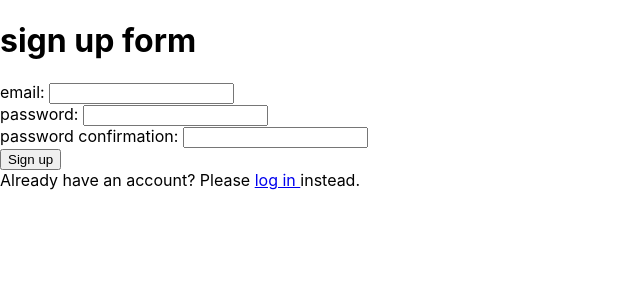
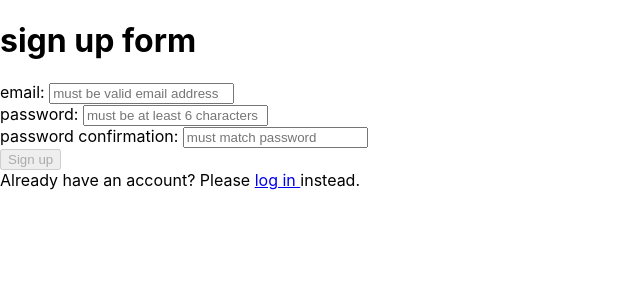
Before and after one commit to Harrison-Hughes/jot-react, a React (Create React App) app: page /WelcomeToJot in a window 1280 px wide. Shown: the top 300 px of the page, without its empty margins (0-640 px from the left). Built offline with nearby package versions, Linux system fonts and the light colour scheme.

Commit message:
getCollaborators added to API

```diff
--- a/src/adapters/API.js
+++ b/src/adapters/API.js
@@ -85,6 +85,12 @@ const newPad = (name, description, projectId) =>
     console.error("Error:", error);
   });
 
+const getCollaborators = projectCode =>
+  fetch(`${showCollaborators}/newPad/${projectCode}`, {
+    method: "GET",
+    headers: HEADERS_AUTH
+  }).then(jsonify);
+
 export default {
   signin,
   signup,
@@ -93,6 +99,7 @@ export default {
   myProjects,
   getProject,
   newPad,
+  getCollaborators,
   hasToken: !!localStorage.token,
   clearToken: () => localStorage.removeItem("token")
 };
--- a/src/auth-app/home/HomeBody.js
+++ b/src/auth-app/home/HomeBody.js
@@ -3,7 +3,7 @@ import ProjectContainer from "./home body/ProjectContainer";
 import NewProjectForm from "./home body/NewProjectForm";
 import API from "../../adapters/API";
 
-const HomeBody = props => {
+const HomeBody = () => {
   const [newProjectForm, setNewProjectForm] = useState(false);
   const [projects, setProjects] = useState([]);
 
@@ -20,6 +20,7 @@ const HomeBody = props => {
   return (
     <div className="home-body">
       <ProjectContainer
+        refetch={() => fetchProjects()}
         projects={projects}
         newProjectForm={newProjectForm}
         toggleNewProject={() => setNewProjectForm(!newProjectForm)}
--- a/src/auth-app/home/home body/ProjectContainer.js
+++ b/src/auth-app/home/home body/ProjectContainer.js
@@ -12,6 +12,10 @@ const ProjectContainer = props => {
     );
   };
 
+  useEffect(() => {
+    props.refetch();
+  }, []);
+
   return (
     <div className="project-container">
       {renderProjects()}
--- a/src/unauth-app/unauth-forms/SignUpForm.js
+++ b/src/unauth-app/unauth-forms/SignUpForm.js
@@ -1,31 +1,30 @@
-import React, { useState } from 'react';
+import React, { useState } from "react";
 import API from "../../adapters/API";
-import { Link, Redirect } from 'react-router-dom'
-
+import { Link, Redirect } from "react-router-dom";
 
 const SignUpForm = props => {
   const [email, setEmail] = useState("");
   const [password, setPassword] = useState("");
   const [passwordConfirmation, setPasswordConfirmation] = useState("");
 
-
   const handleSubmit = event => {
     event.preventDefault();
     let password_confirmation = passwordConfirmation;
-    API.signup({ email, password , password_confirmation})
+    API.signup({ email, password, password_confirmation })
       .then(user => props.signIn(user))
-      .then(<Redirect to="/Homescreen" />)
+      .then(<Redirect to="/Homescreen" />);
   };
 
-  return(
+  return (
     <div>
-    <h1>sign up form</h1>
+      <h1>sign up form</h1>
       <form onSubmit={handleSubmit}>
         <div>
           <label htmlFor="email">email: </label>
           <input
             type="text"
             name="email"
+            placeholder="must be valid email address"
             value={email}
             onChange={event => setEmail(event.target.value)}
           />
@@ -35,6 +34,7 @@ const SignUpForm = props => {
           <input
             type="password"
             name="password"
+            placeholder="must be at least 6 characters"
             value={password}
             onChange={event => setPassword(event.target.value)}
           />
@@ -44,15 +44,28 @@ const SignUpForm = props => {
           <input
             type="password"
             name="password_confirmation"
+            placeholder="must match password"
             value={passwordConfirmation}
             onChange={event => setPasswordConfirmation(event.target.value)}
           />
         </div>
-        <input type="submit" value="Sign up" />
+        <input
+          disabled={!validateEmail(email) || password.length < 6}
+          type="submit"
+          value="Sign up"
+        />
       </form>
-      <span>Already have an account? Please <Link to="/WelcomeBack">log in </Link> instead.</span>
+      <span>
+        Already have an account? Please <Link to="/WelcomeBack">log in </Link>{" "}
+        instead.
+      </span>
     </div>
-  )
-}
+  );
+};
 
-export default SignUpForm
+const validateEmail = email => {
+  var re = /^(([^<>()\[\]\\.,;:\s@"]+(\.[^<>()\[\]\\.,;:\s@"]+)*)|(".+"))@((\[[0-9]{1,3}\.[0-9]{1,3}\.[0-9]{1,3}\.[0-9]{1,3}\])|(([a-zA-Z\-0-9]+\.)+[a-zA-Z]{2,}))$/;
+  return re.test(String(email).toLowerCase());
+};
+
+export default SignUpForm;
```
